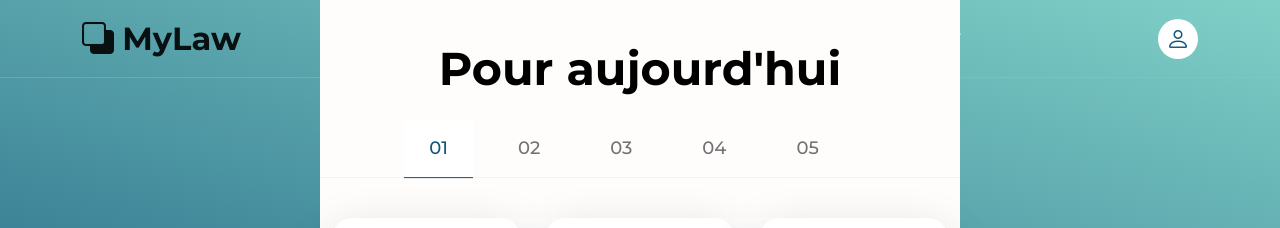
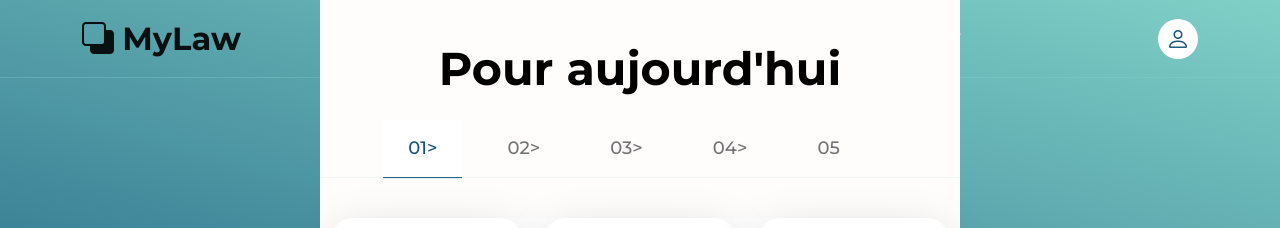
Before and after one commit to AInelo/ideathonlaw, a website: page frontend/index.html in a window 1280 px wide. Shown: the top 228 px of the page. Drawn offline with nearby package versions, Linux system fonts and the light colour scheme.

Commit message:
Ideathon

```diff
--- a/frontend/index.html
+++ b/frontend/index.html
@@ -208,19 +208,19 @@ https://templatemo.com/tm-590-topic-listing
                     <div class="row">
                         <ul class="nav nav-tabs" id="myTab" role="tablist">
                             <li class="nav-item" role="presentation">
-                                <button class="nav-link active" id="design-tab" data-bs-toggle="tab" data-bs-target="#design-tab-pane" type="button" role="tab" aria-controls="design-tab-pane" aria-selected="true">01</button>
+                                <button class="nav-link active" id="design-tab" data-bs-toggle="tab" data-bs-target="#design-tab-pane" type="button" role="tab" aria-controls="design-tab-pane" aria-selected="true">01></button>
                             </li>
 
                             <li class="nav-item" role="presentation">
-                                <button class="nav-link" id="marketing-tab" data-bs-toggle="tab" data-bs-target="#marketing-tab-pane" type="button" role="tab" aria-controls="marketing-tab-pane" aria-selected="false">02</button>
+                                <button class="nav-link" id="marketing-tab" data-bs-toggle="tab" data-bs-target="#marketing-tab-pane" type="button" role="tab" aria-controls="marketing-tab-pane" aria-selected="false">02></button>
                             </li>
 
                             <li class="nav-item" role="presentation">
-                                <button class="nav-link" id="finance-tab" data-bs-toggle="tab" data-bs-target="#finance-tab-pane" type="button" role="tab" aria-controls="finance-tab-pane" aria-selected="false">03</button>
+                                <button class="nav-link" id="finance-tab" data-bs-toggle="tab" data-bs-target="#finance-tab-pane" type="button" role="tab" aria-controls="finance-tab-pane" aria-selected="false">03></button>
                             </li>
 
                             <li class="nav-item" role="presentation">
-                                <button class="nav-link" id="music-tab" data-bs-toggle="tab" data-bs-target="#music-tab-pane" type="button" role="tab" aria-controls="music-tab-pane" aria-selected="false">04</button>
+                                <button class="nav-link" id="music-tab" data-bs-toggle="tab" data-bs-target="#music-tab-pane" type="button" role="tab" aria-controls="music-tab-pane" aria-selected="false">04></button>
                             </li>
 
                             <li class="nav-item" role="presentation">
```
